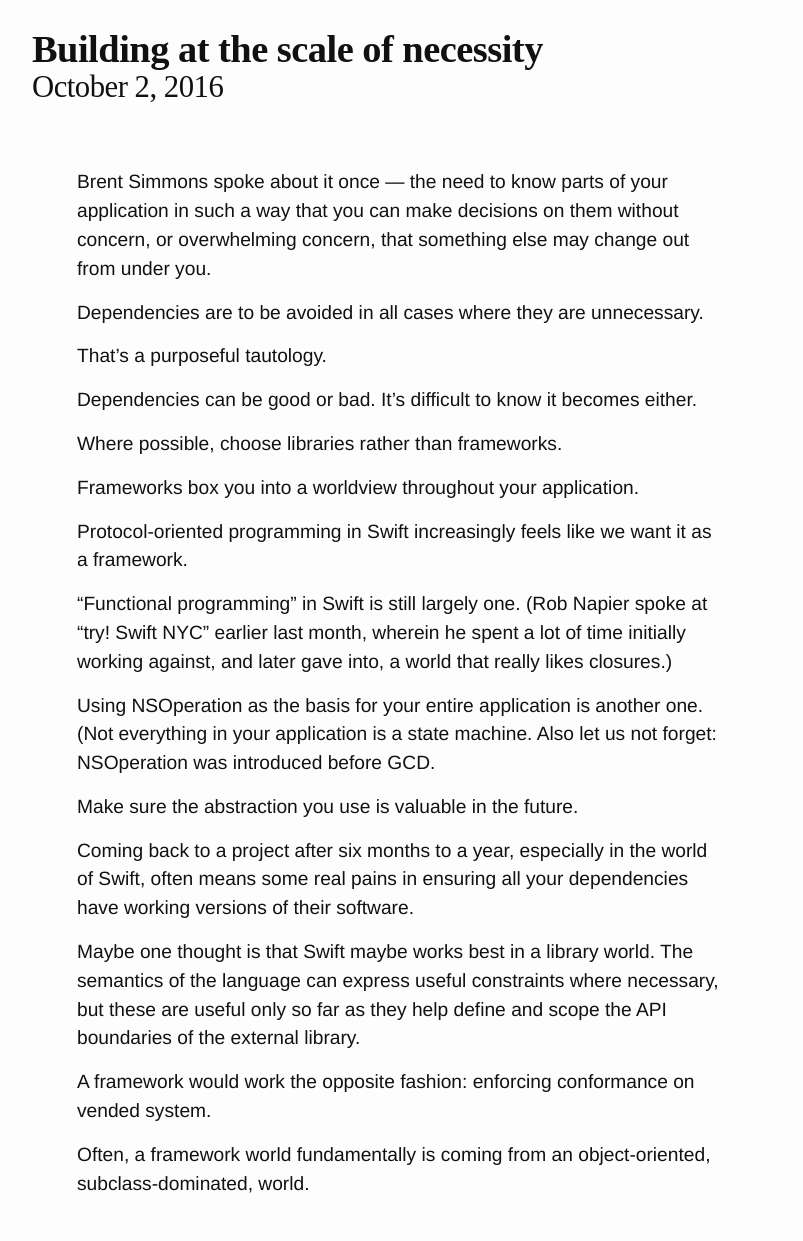
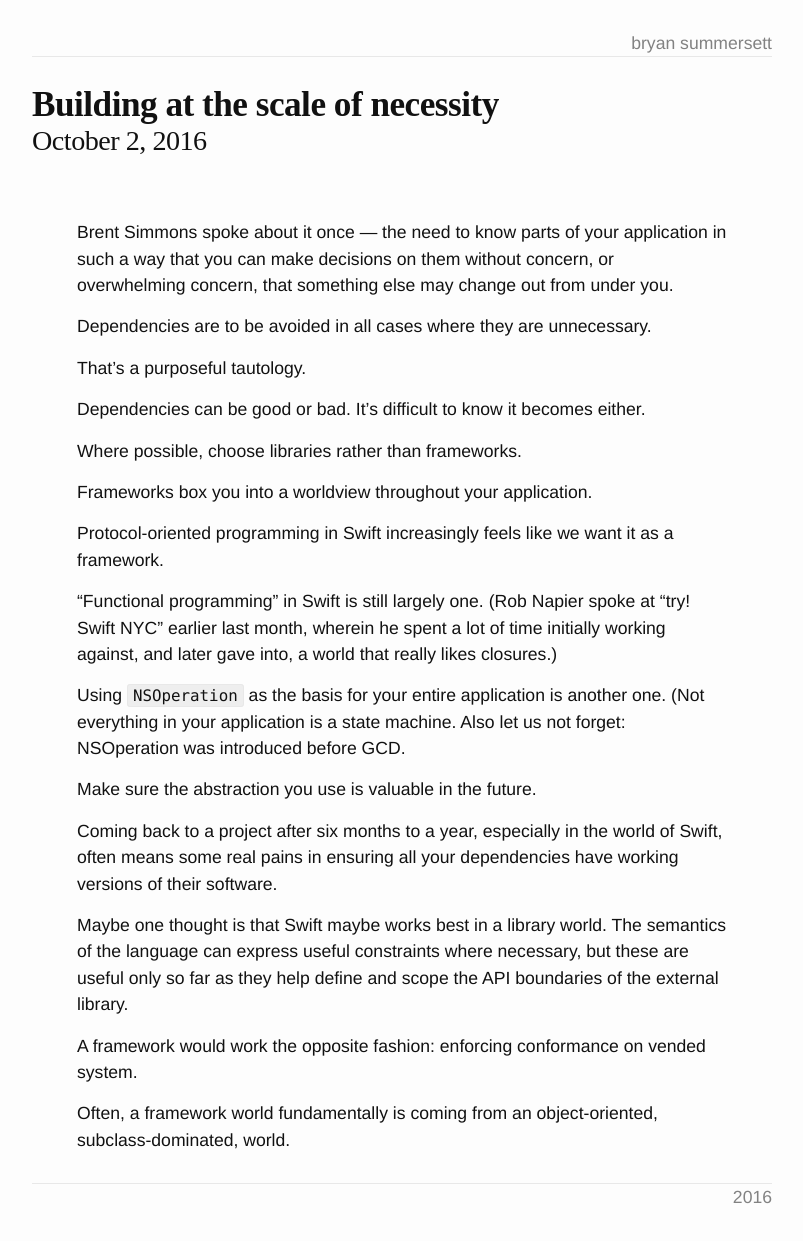
Before and after one commit to bryansum/bsumm.net, a Jekyll site: the page built from _posts/2016-10-02-building-at-the-scale-of-necessity.md, in a window 1280 px wide. Shown: the whole page, without its empty margins (238-1041 px from the left). Built offline with Jekyll 4.4.1, drawn with Linux system fonts in a browser that asks for light colours.

Commit message:
Nice grayscale UI

```diff
--- a/_includes/footer.html
+++ b/_includes/footer.html
@@ -1,6 +1,7 @@
 <footer class="site-footer">
-
-  <!-- <div class="wrapper">
-    <img class="banner" src="{{ "/images/footer.png" | prepend: site.baseurl }}">
-  </div> -->
+	<div class="wrapper">
+		<div class="nav-text">
+			{{ 'now' | date: "%Y" }}
+		</div>
+	</div>
 </footer>
--- a/_includes/header.html
+++ b/_includes/header.html
@@ -1,8 +1,6 @@
 <header class="site-header">
 
-  <!-- <div class="wrapper">
-      <a href="{{ site.baseurl }}">
-          <img class="banner" src="{{ "/images/header.png" | prepend: site.baseurl }}"></img>
-      </a>
-  </div> -->
+  <div class="wrapper">
+	  <a class="nav-text" href="{{ site.baseurl }}">bryan summersett</a>
+  </div>
 </header>
--- a/_posts/2016-10-02-building-at-the-scale-of-necessity.md
+++ b/_posts/2016-10-02-building-at-the-scale-of-necessity.md
@@ -18,7 +18,7 @@ Protocol-oriented programming in Swift increasingly feels like we want it as a f
 
 "Functional programming" in Swift is still largely one. (Rob Napier spoke at "try! Swift NYC" earlier last month, wherein he spent a lot of time initially working against, and later gave into, a world that really likes closures.)
 
-Using NSOperation as the basis for your entire application is another one. (Not everything in your application is a state machine. Also let us not forget: NSOperation was introduced before GCD.
+Using `NSOperation` as the basis for your entire application is another one. (Not everything in your application is a state machine. Also let us not forget: NSOperation was introduced before GCD.
 
 Make sure the abstraction you use is valuable in the future.
 
--- a/_sass/_base.scss
+++ b/_sass/_base.scss
@@ -130,10 +130,11 @@ blockquote {
  */
 pre,
 code {
-    font-size: 15px;
+	font-family: "SF Mono", "Menlo", monospace;
+	font-size: 90%;
     border: 1px solid $grey-color-light;
     border-radius: 3px;
-    background-color: #eef;
+    background-color: #eee;
 }
 
 code {
--- a/_sass/_layout.scss
+++ b/_sass/_layout.scss
@@ -3,6 +3,33 @@
  */
 .banner {
     width: 100%;
+}
+
+.site-header, .site-footer {
+	.nav-text {
+		width: 100%;
+		font-weight: 200;
+		text-align: right;
+		display: block;
+		color: $grey-color;
+	}
+	a, a:visited, a:hover {
+		text-decoration: none;
+	}
+}
+
+.site-header {
+	.nav-text {
+		border-bottom: 1px solid $grey-color-light;
+		margin: $spacing-unit auto 0 auto;
+	}
+}
+
+.site-footer {
+	.nav-text {
+		border-top: 1px solid $grey-color-light;
+		margin: 0 auto $spacing-unit auto;
+	}
 }
 
 /**
--- a/css/main.scss
+++ b/css/main.scss
@@ -7,7 +7,7 @@
 
 // Our variables
 $base-font-family: "SF UI Text", Helvetica, Arial, sans-serif;
-$base-font-size:   1.2em;
+$base-font-size:   1.1em;
 $base-font-weight: 300;
 $small-font-size:  $base-font-size * 0.875;
 $base-line-height: 1.5;
```
